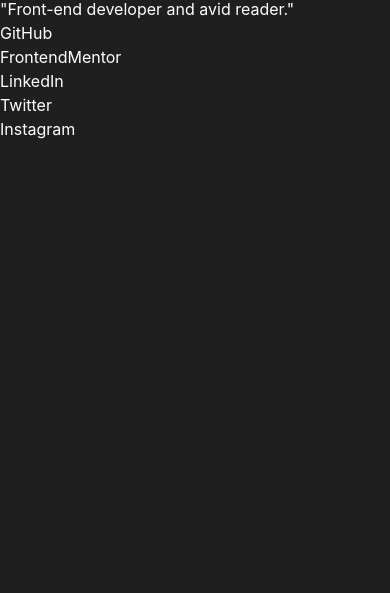
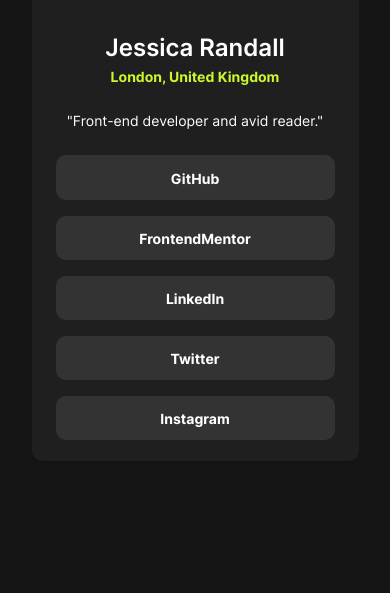
Before and after one commit to jjurelvalenzuela/social-links-profile, a plain HTML site: page index.html in a window 390 px wide. Shown: the part 251-844 px from the top of the page. Drawn offline with Linux system fonts and the light colour scheme.

Commit message:
Style the card container, add hover/focus state, and responsive to mobile,tablet and desktop

```diff
--- a/index.html
+++ b/index.html
@@ -14,6 +14,7 @@
     <title>Frontend Mentor | Social links profile</title>
   </head>
   <body>
+    <div class="container">
       <div class="card">
         <img
           src="./assets/images/avatar-jessica.jpeg"
@@ -21,18 +22,32 @@
           class="user-img"
         />
         <div class="user-info">
-        <h1>Jessica Randall</h1>
-        <p class="location">London, United Kingdom</p>
-        <p class="about-me">"Front-end developer and avid reader."</p>
+          <h1 class="text-preset1">Jessica Randall</h1>
+          <p class="location text-preset2-bold">London, United Kingdom</p>
+          <p class="about-me text-preset2">
+            "Front-end developer and avid reader."
+          </p>
         </div>
-
+        <nav aria-label="Social media links">
           <ul class="user-socmed">
-        <li class="user-links"><a href=""> GitHub</a></li>
-        <li class="user-links"><a href=""> FrontendMentor</a></li>
-        <li class="user-links"><a href=""> LinkedIn</a></li>
-        <li class="user-links"><a href=""> Twitter</a></li>
-        <li class="user-links"><a href=""> Instagram</a></li>
+            <li class="user-links">
+              <a href="" class="text-preset2-bold"> GitHub</a>
+            </li>
+            <li class="user-links">
+              <a href="" class="text-preset2-bold"> FrontendMentor</a>
+            </li>
+            <li class="user-links">
+              <a href="" class="text-preset2-bold"> LinkedIn</a>
+            </li>
+            <li class="user-links">
+              <a href="" class="text-preset2-bold"> Twitter</a>
+            </li>
+            <li class="user-links">
+              <a href="" class="text-preset2-bold"> Instagram</a>
+            </li>
           </ul>
+        </nav>
+      </div>
     </div>
   </body>
 </html>
--- a/style.css
+++ b/style.css
@@ -1,5 +1,5 @@
 @font-face {
-  font-family: "Inter", Arial, sans-serif;
+  font-family: "Inter";
   src: url("./assets/fonts/Inter-VariableFont_slnt\,wght.ttf")
     format("truetype");
   font-weight: 100 900;
@@ -23,15 +23,15 @@
   --font-family: "Inter", Arial, sans-serif;
   --line-height: 1.5;
   /* Preset 1 */
-  --preset1-size: 1.5rem;
-  --preset1-fw: 700;
+  --preset1-size: 1.5rem; /*24px */
+  --preset1-fw: 600;
 
   /* Preset 2 */
-  --preset2-size: 0.875rem;
+  --preset2-size: 0.875rem; /*14px */
   --preset2-fw: 400;
 
   /* Preset 2  Bold*/
-  --preset2b-size: 0.875rem;
+  --preset2b-size: 0.875rem; /*14px */
   --preset2b-fw: 700;
 }
 /* Text Preset */
@@ -46,8 +46,8 @@
 }
 
 .text-preset2-bold {
-  font-size: var(--preset2bb-size);
-  font-weight: var(--preset2bb-fw);
+  font-size: var(--preset2b-size);
+  font-weight: var(--preset2b-fw);
 }
 
 *,
@@ -68,14 +68,86 @@
   text-decoration: none;
 }
 
+ul {
+  list-style-type: none;
+  display: block;
+}
+
 img {
   max-width: 100%;
   display: block;
 }
 
 body {
-  background-color: var(--grey-800);
+  background-color: var(--grey-900);
   line-height: var(--line-height);
   font-family: var(--font-family);
   color: var(--white);
 }
+
+.card,
+img {
+  margin: 0 auto;
+}
+
+.container {
+  min-height: 100vh;
+  display: flex;
+  justify-content: center;
+  align-items: center;
+}
+
+.card {
+  width: 327px;
+  height: 579px;
+  background-color: var(--grey-800);
+  margin: 0 auto;
+  padding: 1.5em;
+  text-align: center;
+  border-radius: 10px;
+}
+
+.user-img {
+  width: 88px;
+  border-radius: 50%;
+}
+
+h1 {
+  padding-top: 1.5em;
+}
+
+.location {
+  color: var(--green);
+}
+
+.about-me {
+  padding: 1.714em 0;
+}
+
+/* BUTTONS STYLE */
+
+.user-links {
+  padding: 0.63em 0;
+  background-color: var(--grey-700);
+  border-radius: 10px;
+  transition: background-color 0.2s, color 0.2s;
+}
+
+.user-links:hover,
+.user-links:focus {
+  cursor: pointer;
+  background-color: var(--green);
+  color: var(--grey-700);
+}
+
+.user-links:not(:last-child) {
+  margin-bottom: 1em;
+}
+
+@media (min-width: 768px) {
+  .card {
+    width: 384px;
+    height: 611px;
+    padding: 2.5em;
+  }
+}
```
Lines whose indentation alone changed are shown as unchanged.
